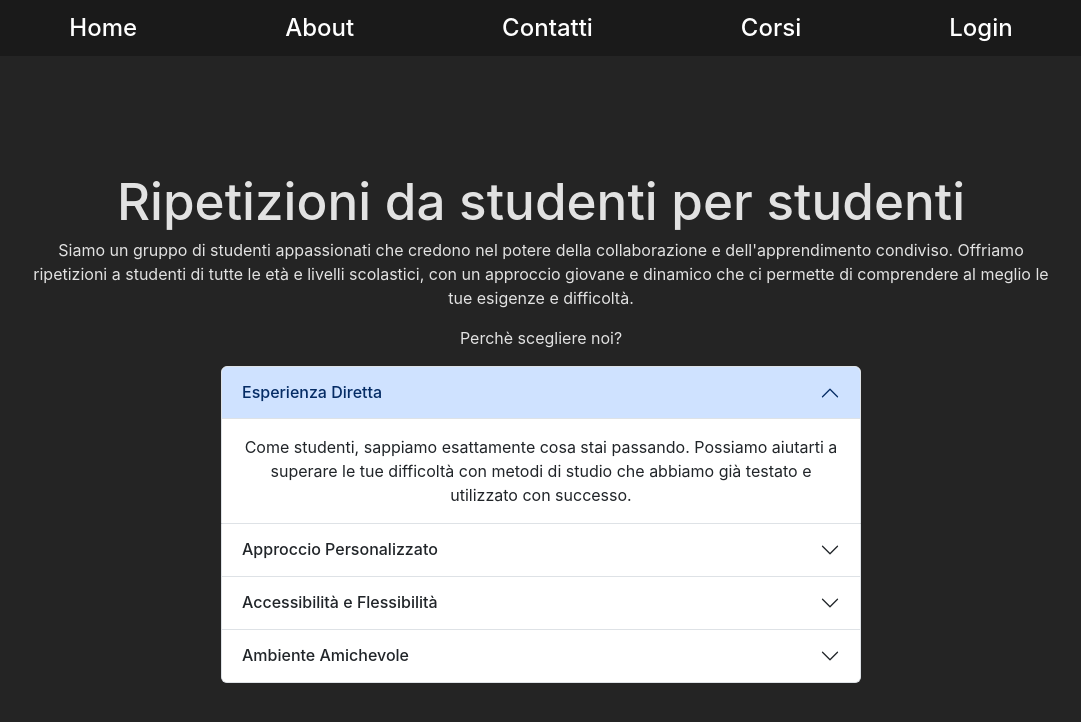
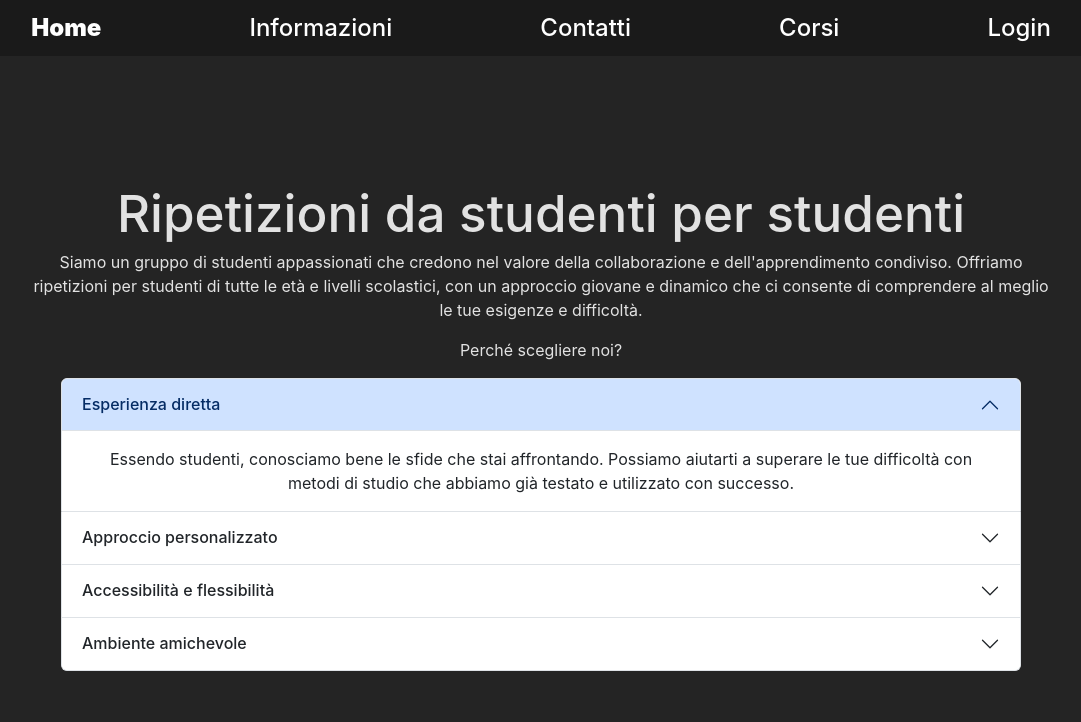
Before and after one commit to Gxsus/ripetizioniOnline, a React (Vite) app: page / in a window 1280 px wide. Shown: the top 722 px of the page, without its empty margins (99-1180 px from the left). Built offline with nearby package versions, Linux system fonts and the light colour scheme.

Commit message:
salvataggio pre-navbar collapse

```diff
--- a/src/App.css
+++ b/src/App.css
@@ -23,6 +23,10 @@
 
 #navbar a:hover {
     color: #393e46;
+}
+
+#navbar a.active {
+    font-weight: 1000;
 }
 
 @media (max-width: 768px) {
@@ -62,6 +66,15 @@
     margin-right: 10%;
 }
 
+table {
+    width: 100%;
+}
+
+table th, table td {
+    width: 33.33%;
+    text-align: center;
+}
+
 #cards-container {
     display: grid;
     grid-template-columns: repeat(auto-fill, minmax(300px, 1fr));
--- a/src/components/Navbar.jsx
+++ b/src/components/Navbar.jsx
@@ -1,16 +1,26 @@
+import { useState } from "react";
 import { useSelector } from "react-redux";
-import { Link } from "react-router-dom";
+import { Link, useLocation } from "react-router-dom";
 
 function Navbar() {
     const user = useSelector(state => state.user);
+    const location = useLocation();
+    const [activeLink, setActiveLink] = useState(location.pathname);
+
+    const handleLinkClick = (path) => {
+        setActiveLink(path);
+    };
 
     return (
         <nav id="navbar">
-            <Link to='/'>Home</Link>
-            <Link to='/about'>About</Link>
-            <Link to='/contact'>Contatti</Link>
-            <Link to='/courses'>Corsi</Link>
-            {user.isLogged ? <Link to='/logout'>Logout</Link> : <Link to='/login'>Login</Link>}
+            <Link to='/' className={activeLink === '/' ? 'active' : ''} onClick={() => handleLinkClick('/')}>Home</Link>
+            <Link to='/about' className={activeLink === '/about' ? 'active' : ''} onClick={() => handleLinkClick('/about')}>Informazioni</Link>
+            <Link to='/contact' className={activeLink === '/contact' ? 'active' : ''} onClick={() => handleLinkClick('/contact')}>Contatti</Link>
+            <Link to='/courses' className={activeLink === '/courses' ? 'active' : ''} onClick={() => handleLinkClick('/courses')}>Corsi</Link>
+            {user.isLogged ?
+                <Link to='/logout' className={activeLink === '/logout' ? 'active' : ''} onClick={() => handleLinkClick('/logout')}>Logout</Link> :
+                <Link to='/login' className={activeLink === '/login' ? 'active' : ''} onClick={() => handleLinkClick('/login')}>Login</Link>
+            }
         </nav>
     );
 }
--- a/src/pages/About.jsx
+++ b/src/pages/About.jsx
@@ -7,26 +7,26 @@ function About() {
         <>
             <Navbar />
             <div className="content">
-                <h1>About</h1>
-                <p>Le ripetizioni saranno in presenza oppure online (tramite un server discord).</p>
-                <Table striped bordered hover variant="dark">
+                <h1>Informazioni</h1>
+                <p>Le ripetizioni si svolgeranno in presenza oppure online tramite un server Discord.</p>
+                <Table striped bordered hover variant="dark" style={{ width: "75vw" }}>
                     <thead>
                         <tr>
                             <th>Ripetizioni</th>
                             <th>Online</th>
-                            <th>In presenza</th>
+                            <th>In Presenza</th>
                         </tr>
                     </thead>
                     <tbody>
                         <tr>
-                            <td>Prezzo (€/h)</td>
+                            <td>Tariffa Oraria</td>
                             <td>15 €</td>
                             <td>20 €</td>
                         </tr>
                         <tr>
-                            <td>Territorio</td>
-                            <td>Qualunque posto</td>
-                            <td>GENOVA (Brignole - Voltri)</td>
+                            <td>Luogo</td>
+                            <td>Nessuna Restrizione</td>
+                            <td>GENOVA (Voltri - Brignole)</td>
                         </tr>
                         <tr>
                             <td>Pagamento anticipato</td>
@@ -40,7 +40,7 @@ function About() {
                         </tr>
                     </tbody>
                 </Table>
-                <p>Per ulteriori informazioni, siete pregati di contattarci (le nostre email sono presenti su <Link to="/contact">contatti</Link>).</p>
+                <p>Per ulteriori informazioni, vi invitiamo a contattarci. Potete trovare i nostri indirizzi email nella sezione <Link to="/contact">Contatti</Link>.</p>
             </div>
         </>
     );
--- a/src/pages/Home.jsx
+++ b/src/pages/Home.jsx
@@ -1,44 +1,43 @@
-import Navbar from "../components/Navbar"
+import Navbar from "../components/Navbar";
 import Accordion from 'react-bootstrap/Accordion';
 
 function Home() {
-
     return (
         <>
-            <Navbar></Navbar>
-            <div className="content" style={{position: 'relative'}}>
+            <Navbar />
+            <div className="content" style={{ position: 'relative' }}>
                 <h1>Ripetizioni da studenti per studenti</h1>
-                <p>Siamo un gruppo di studenti appassionati che credono nel potere della collaborazione e dell'apprendimento condiviso. Offriamo ripetizioni a studenti di tutte le età e livelli scolastici, con un approccio giovane e dinamico che ci permette di comprendere al meglio le tue esigenze e difficoltà.</p>
-                <p>Perchè scegliere noi?</p>
-                <Accordion defaultActiveKey="0" style={{width: "50vw"}}>
+                <p>Siamo un gruppo di studenti appassionati che credono nel valore della collaborazione e dell'apprendimento condiviso. Offriamo ripetizioni per studenti di tutte le età e livelli scolastici, con un approccio giovane e dinamico che ci consente di comprendere al meglio le tue esigenze e difficoltà.</p>
+                <p>Perché scegliere noi?</p>
+                <Accordion defaultActiveKey="0" style={{ width: "75vw" }}>
                     <Accordion.Item eventKey="0">
-                        <Accordion.Header>Esperienza Diretta</Accordion.Header>
+                        <Accordion.Header>Esperienza diretta</Accordion.Header>
                         <Accordion.Body>
-                        Come studenti, sappiamo esattamente cosa stai passando. Possiamo aiutarti a superare le tue difficoltà con metodi di studio che abbiamo già testato e utilizzato con successo.
+                            Essendo studenti, conosciamo bene le sfide che stai affrontando. Possiamo aiutarti a superare le tue difficoltà con metodi di studio che abbiamo già testato e utilizzato con successo.
                         </Accordion.Body>
                     </Accordion.Item>
                     <Accordion.Item eventKey="1">
-                        <Accordion.Header>Approccio Personalizzato</Accordion.Header>
+                        <Accordion.Header>Approccio personalizzato</Accordion.Header>
                         <Accordion.Body>
-                        Ogni lezione è pensata su misura per te, in base alle tue esigenze specifiche e al tuo stile di apprendimento. Che tu abbia bisogno di una mano con i compiti, di prepararti per un esame o di migliorare in una materia specifica, siamo qui per aiutarti!
+                            Ogni lezione è progettata su misura per te, in base alle tue specifiche esigenze e al tuo stile di apprendimento. Che tu abbia bisogno di aiuto con i compiti, di prepararti per un esame o di migliorare in una materia specifica, siamo qui per supportarti!
                         </Accordion.Body>
                     </Accordion.Item>
                     <Accordion.Item eventKey="2">
-                        <Accordion.Header>Accessibilità e Flessibilità</Accordion.Header>
+                        <Accordion.Header>Accessibilità e flessibilità</Accordion.Header>
                         <Accordion.Body>
-                        Le nostre ripetizioni sono accessibili e flessibili. Offriamo lezioni sia online che in presenza, per adattarci al meglio ai tuoi impegni e alle tue preferenze.
+                            Le nostre ripetizioni sono accessibili e flessibili. Offriamo lezioni sia online che in presenza, per adattarci al meglio ai tuoi impegni e alle tue preferenze.
                         </Accordion.Body>
                     </Accordion.Item>
                     <Accordion.Item eventKey="3">
-                        <Accordion.Header>Ambiente Amichevole</Accordion.Header>
+                        <Accordion.Header>Ambiente amichevole</Accordion.Header>
                         <Accordion.Body>
-                        Crediamo che l'apprendimento debba essere un'esperienza positiva e coinvolgente. Imparerai in un ambiente amichevole e senza giudizi, dove potrai sentirti a tuo agio nel fare domande e migliorare.
+                            Crediamo che l'apprendimento debba essere un'esperienza positiva e stimolante. Imparerai in un ambiente accogliente e privo di giudizi, dove potrai sentirti libero di fare domande e migliorare.
                         </Accordion.Body>
                     </Accordion.Item>
-                    </Accordion>
+                </Accordion>
             </div>
         </>
-    )
+    );
 }
 
 export default Home;
--- a/src/pages/Login.jsx
+++ b/src/pages/Login.jsx
@@ -12,8 +12,13 @@ function Login() {
     const [passwordChecker, setPasswordChecker] = useState('Show Password');
     const [emailError, setEmailError] = useState('');
 
-    const sendLoginData = () => {
-
+    const sendLoginData = async () => {
+        try {
+            const response = await AuthenticationService.login(formData.email, formData.password);
+            console.log(response);
+        } catch (error) {
+            console.error("Login failed", error);
+        }
     }
 
     const validateEmail = (email) => {
@@ -51,7 +56,7 @@ function Login() {
             setEmailError('Invalid email address');
             return;
         }
-        // Handle form submission
+        sendLoginData();
     };
 
     return (
@@ -88,7 +93,7 @@ function Login() {
                             onChange={handleInputChange}
                         />
                     </Form.Group>
-                    <Form.Group className="mb-3" controlId="formBasicCheckbox" onClick={changePasswordState} style={{ paddingBottom: "2vh" }}>
+                    <Form.Group className="mb-3" controlId="formBasicCheckbox" style={{ paddingBottom: "2vh" }}>
                         <Form.Check type="checkbox" label={passwordChecker} />
                     </Form.Group>
                     <Button variant="primary" type="submit">
```
